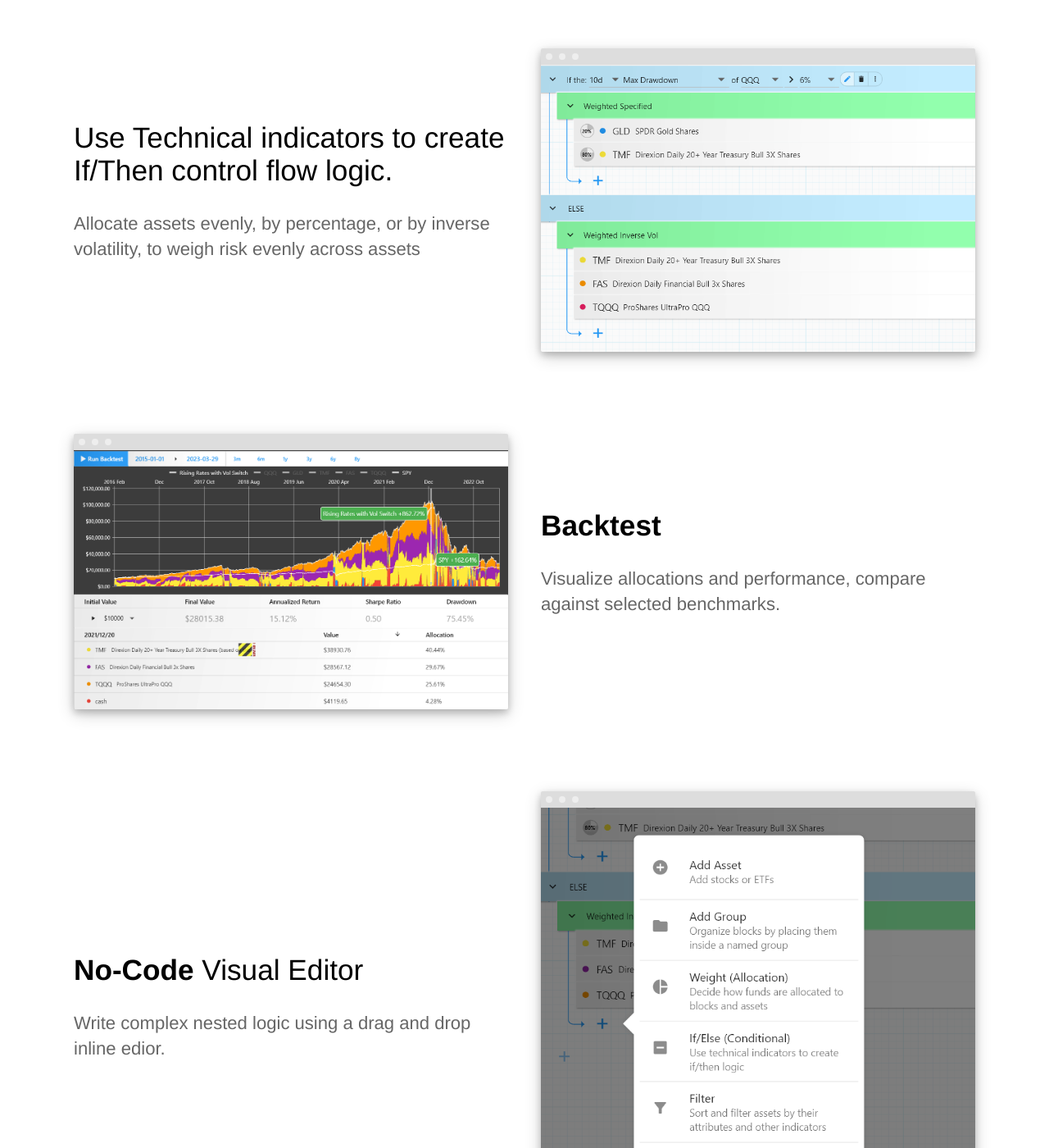
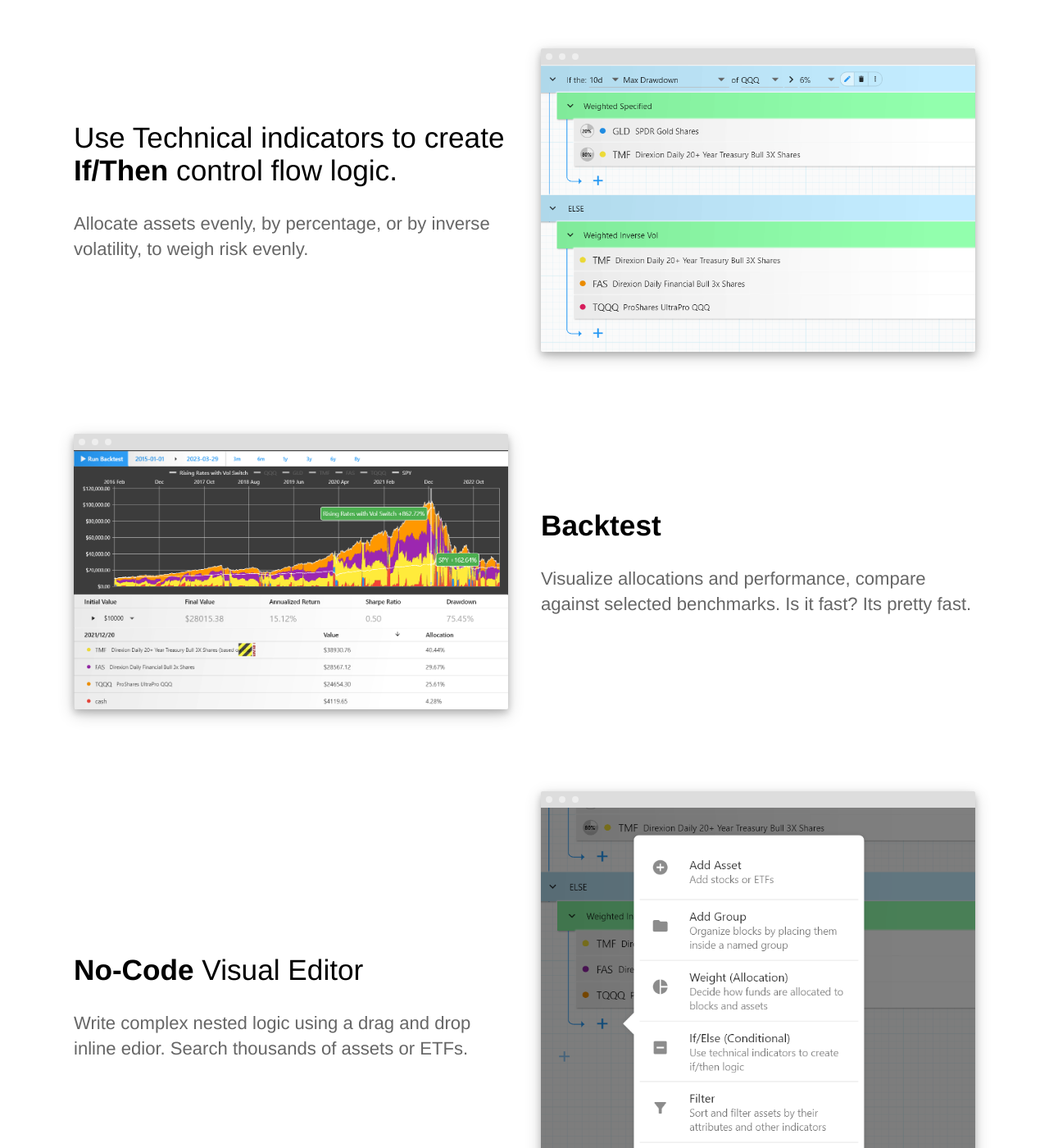
Before and after one commit to sircambridge/chordata_site.github.io, a Jekyll site: the page built from index.html, in a window 1280 px wide and 1400 px high, scrolled down 1266 px. Shown: the whole window at 82% size. Built offline with Jekyll 4.4.1, drawn with Linux system fonts in a browser that asks for light colours; some of the changed text lies outside the part shown.

Commit message:
Update index.html
Update index.html

Update index.html

```diff
--- a/index.html
+++ b/index.html
@@ -19,11 +19,11 @@ description: Write *fairly* complex algorithms like portfolio rebalancing, pairs
 	<section>
 		<div class="container flex">
 			<div class="text editable">
-				<h2>Use Technical indicators to create If/Then control flow logic.</h2>
-				<p>Allocate assets evenly, by percentage, or by inverse volatility, to weigh risk evenly across assets </p>
+				<h2>Use Technical indicators to create <strong>If/Then</strong> control flow logic.</h2>
+				<p>Allocate assets evenly, by percentage, or by inverse volatility, to weigh risk evenly.</p>
 			</div>
 			<div class="image">
-				<img src="{{ site.baseurl }}/images/asdas.png" alt="Screenshot" class="screenshot editable" />
+				<img src="{{ site.baseurl }}/images/asdas.PNG" alt="Screenshot" class="screenshot editable" />
 			</div>
 		</div>
 	</section>
@@ -32,10 +32,10 @@ description: Write *fairly* complex algorithms like portfolio rebalancing, pairs
 		<div class="container flex">
 			<div class="text editable">
 				<h2><strong>Backtest</strong></h2>
-				<p>Visualize allocations and performance, compare against selected benchmarks.</p>
+				<p>Visualize allocations and performance, compare against selected benchmarks. Is it fast? Its pretty fast.</p>
 			</div>
 			<div class="image">
-				<img src="{{ site.baseurl }}/images/sdfsdaf.png" alt="Screenshot" class="screenshot editable" />
+				<img src="{{ site.baseurl }}/images/sdfsdaf.PNG" alt="Screenshot" class="screenshot editable" />
 			</div>
 		</div>
 	</section>
@@ -44,10 +44,10 @@ description: Write *fairly* complex algorithms like portfolio rebalancing, pairs
 		<div class="container flex">
 			<div class="text editable">
 				<h2> <strong>No-Code</strong>  Visual Editor</h2>
-				<p>Write complex nested logic using a drag and drop inline edior.</p>
+				<p>Write complex nested logic using a drag and drop inline edior. Search thousands of assets or ETFs.</p>
 			</div>
 			<div class="image">
-				<img src="{{ site.baseurl }}/images/tree.png" alt="Screenshot" class="screenshot editable" />
+				<img src="{{ site.baseurl }}/images/tree.PNG" alt="Screenshot" class="screenshot editable" />
 			</div>
 		</div>
 	</section>
@@ -55,11 +55,11 @@ description: Write *fairly* complex algorithms like portfolio rebalancing, pairs
 	<section>
 		<div class="container flex">
 			<div class="text editable">
-				<h2><strong>Sort, Filter and select</strong></h2>
+				<h2><strong>Filters</strong></h2>
 				<p>Sort, Filter and select assets based on performance or other technical indicators.</p>
 			</div>
 			<div class="image">
-				<img src="{{ site.baseurl }}/images/filter.png" alt="Screenshot" class="screenshot editable" />
+				<img src="{{ site.baseurl }}/images/filter.PNG" alt="Screenshot" class="screenshot editable" />
 			</div>
 		</div>
 	</section>
@@ -70,7 +70,7 @@ description: Write *fairly* complex algorithms like portfolio rebalancing, pairs
 				<div class="square-image"><img src="https://source.unsplash.com/6anudmpILw4/600x400" alt="Jim James" class="editable"></div>
 				<blockquote>
 					<p class="editable">OMG this tool is so amazing!</p>
-					<p class="editable author">Jim James - Totally fake CEO of Global Corp.</p>
+					<p class="editable author">Jim James - Totally fake white dude CEO of Global Corp.</p>
 				</blockquote>
 			</div>
 		</div>
```
